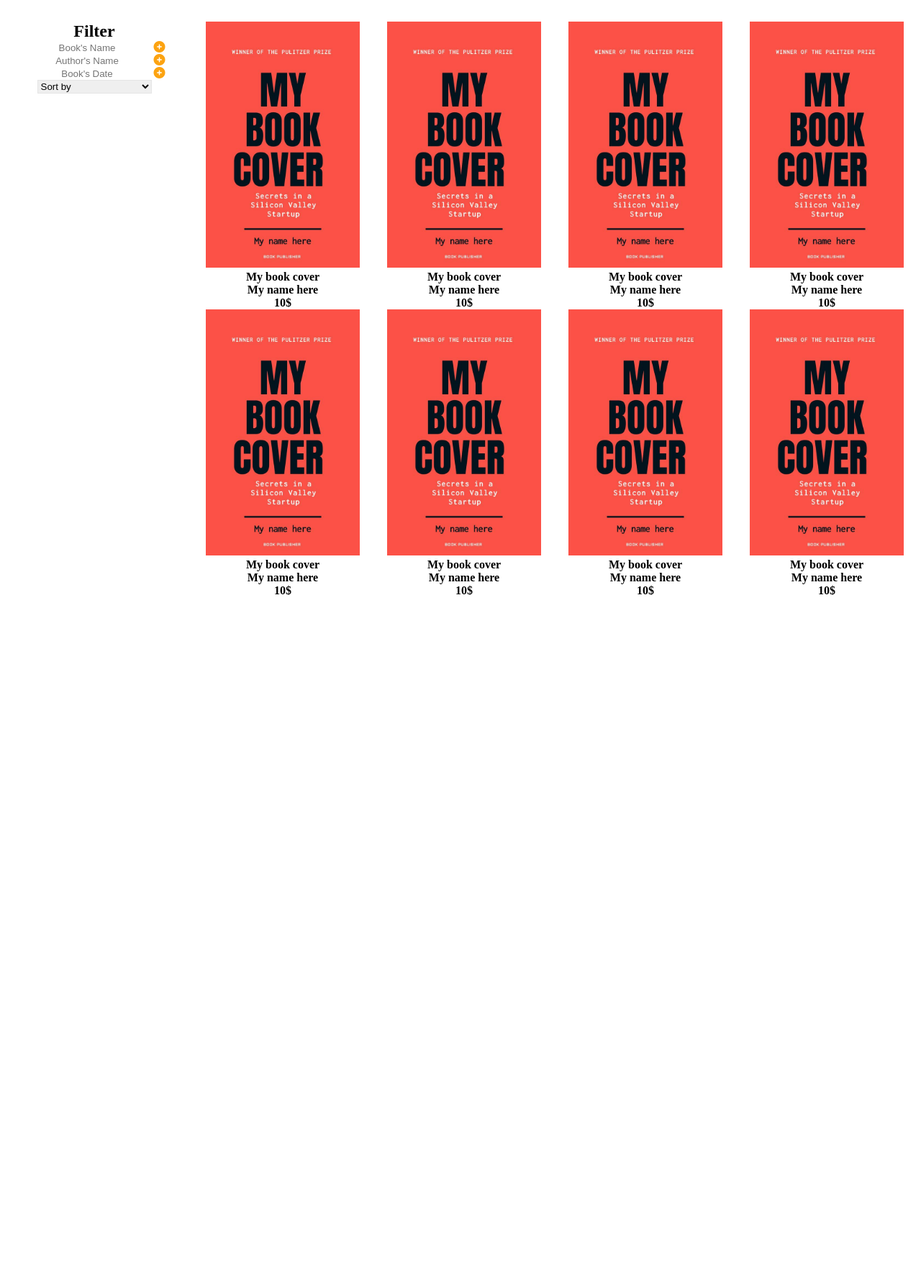
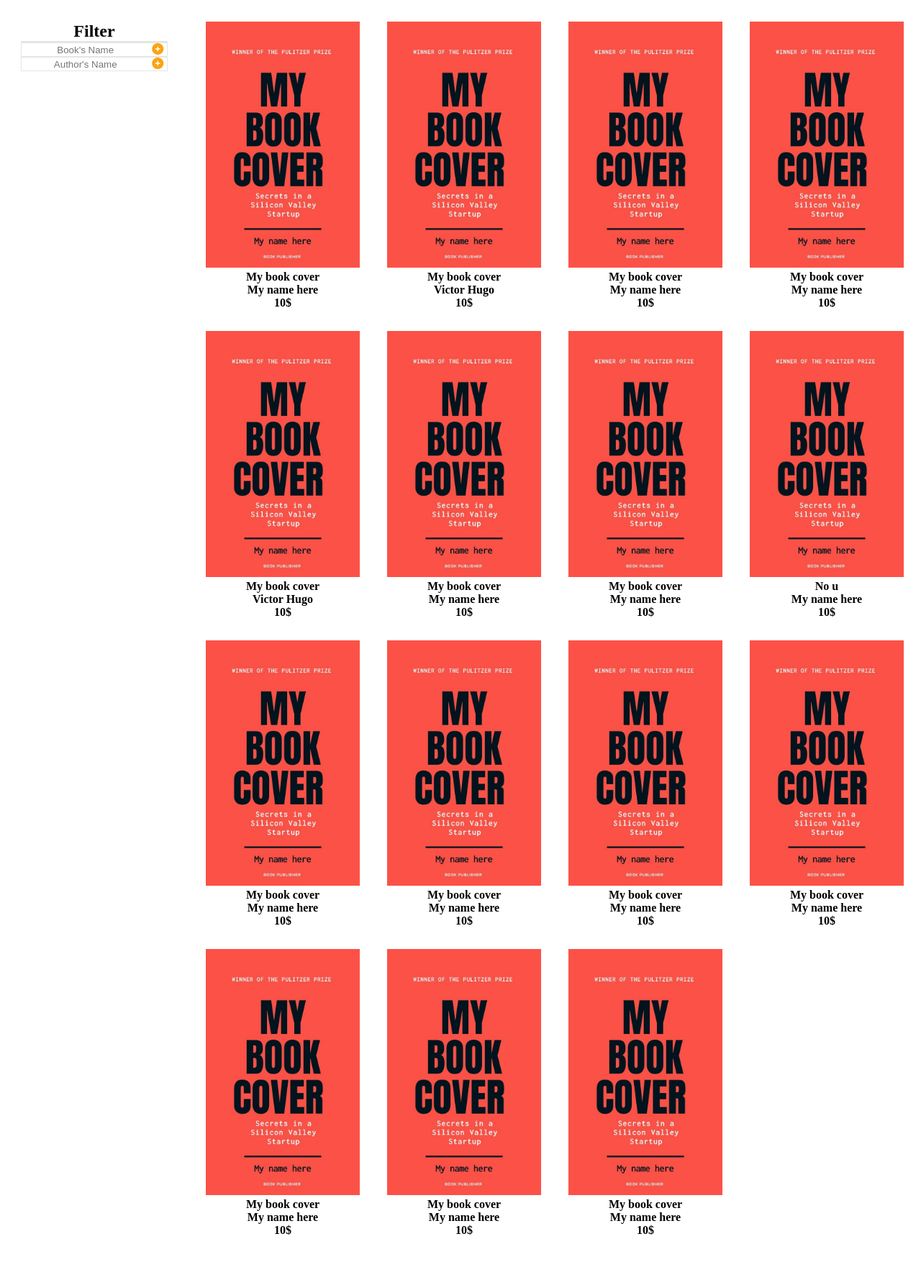
Before and after one commit to aminesaissihassani/Homer-brief-4, a PHP site: page /gallery.html in a window 1280 px wide. Shown: the whole page at 72% size. Before the commit the page ends 827 px from the top, so only its background shows below. Run offline with PHP 8.4, Linux system fonts and the light colour scheme; some libraries are stand-ins or nearby versions.

Commit message:
add filter

```diff
--- a/gallery.html
+++ b/gallery.html
@@ -7,83 +7,122 @@
         <title>Gallery</title>
         <script src="https://kit.fontawesome.com/eb86766cbf.js" crossorigin="anonymous"></script>
         <link rel="stylesheet" href="styles/styles.css">
+        <script src="js/filter.js"></script>
     </head>
     <body>
         <header></header>
 
+
+        <!-- the bodyier -->
         <div class="boder">
+            <!-- the filter -->
             <div class="filter">
                 <h2>Filter</h2>
-                <div class="showfilter"></div>
-                <div>
-                    <input type="text" placeholder="Book's Name">
-                    <label for="booksnamebtn"><i class="fas fa-plus-circle"></i></label>
-                    <input id="booksnamebtn" type="button" class="plusbtnnone">
+                <div class="showfilter" id="showfilter">
+
                 </div>
                 <div>
-                    <input type="text" placeholder="Author's Name">
-                    <label for="authorsnamebtn"><i class="fas fa-plus-circle"></i></label>
-                    <input id="authorsnamebtn" type="button" class="plusbtnnone">
+                    <input id="booksnamefilter" value="" type="text" placeholder="Book's Name">
+                    <label for="booksnamebtn"><i class="fas fa-plus-circle"></i></label>
+                    <input id="booksnamebtn" type="button" class="btnnone" onclick="filterBook();">
                 </div>
                 <div>
-                    <input type="text" placeholder="Book's Date">
+                    <input id="authorsnamefilter" value="" type="text" placeholder="Author's Name">
                     <label for="authorsnamebtn"><i class="fas fa-plus-circle"></i></label>
-                    <input id="authorsnamebtn" type="button" class="plusbtnnone">
+                    <input id="authorsnamebtn" type="button" class="btnnone" onclick="filterAuthor();">
                 </div>
-                <select name="sort" id="sort">
-                    <option disabled selected>Sort by</option>
-                    <option value="asc">Lowest price to highest</option>
-                    <option value="desc">Highest price to lowest</option>
-                </select>
             </div>
+            <!-- the books show-->
             <main>
                 <section>
                     <div><img src="img/books.jpg" alt="books"></div>
-                    <h4 id="title" class="title">My book cover</h4>
-                    <h4 id="author" class="author">My name here</h4>
-                    <h4 id="price" class="price"><span id="price">10</span>$</h4>
+                    <h4 class="title">My book cover</h4>
+                    <h4 class="author">My name here</h4>
+                    <h4><span class="price">10</span>$</h4>
                 </section>
                 <section>
                     <div><img src="img/books.jpg" alt="books"></div>
-                    <h4 id="title" class="title">My book cover</h4>
-                    <h4 id="author" class="author">My name here</h4>
-                    <h4 id="price" class="price">10$</h4>
+                    <h4 class="title">My book cover</h4>
+                    <h4 class="author">Victor Hugo</h4>
+                    <h4><span class="price">10</span>$</h4>
                 </section>
                 <section>
                     <div><img src="img/books.jpg" alt="books"></div>
-                    <h4 id="title" class="title">My book cover</h4>
-                    <h4 id="author" class="author">My name here</h4>
-                    <h4 id="price" class="price">10$</h4>
+                    <h4 class="title">My book cover</h4>
+                    <h4 class="author">My name here</h4>
+                    <h4><span class="price">10</span>$</h4>
                 </section>
                 <section>
                     <div><img src="img/books.jpg" alt="books"></div>
-                    <h4 id="title" class="title">My book cover</h4>
-                    <h4 id="author" class="author">My name here</h4>
-                    <h4 id="price" class="price">10$</h4>
+                    <h4 class="title">My book cover</h4>
+                    <h4 class="author">My name here</h4>
+                    <h4><span class="price">10</span>$</h4>
                 </section>
                 <section>
                     <div><img src="img/books.jpg" alt="books"></div>
-                    <h4 id="title" class="title">My book cover</h4>
-                    <h4 id="author" class="author">My name here</h4>
-                    <h4 id="price" class="price">10$</h4>
+                    <h4 class="title">My book cover</h4>
+                    <h4 class="author">Victor Hugo</h4>
+                    <h4><span class="price">10</span>$</h4>
                 </section>
                 <section>
                     <div><img src="img/books.jpg" alt="books"></div>
-                    <h4 id="title" class="title">My book cover</h4>
-                    <h4 id="author" class="author">My name here</h4>
-                    <h4 id="price" class="price">10$</h4>
+                    <h4 class="title">My book cover</h4>
+                    <h4 class="author">My name here</h4>
+                    <h4><span class="price">10</span>$</h4>
                 </section>
                 <section>
                     <div><img src="img/books.jpg" alt="books"></div>
-                    <h4 id="title" class="title">My book cover</h4>
-                    <h4 id="author" class="author">My name here</h4>
-                    <h4 id="price" class="price">10$</h4>
+                    <h4 class="title">My book cover</h4>
+                    <h4 class="author">My name here</h4>
+                    <h4><span class="price">10</span>$</h4>
                 </section>
                 <section>
                     <div><img src="img/books.jpg" alt="books"></div>
-                    <h4 id="title" class="title">My book cover</h4>
-                    <h4 id="author" class="author">My name here</h4>
-                    <h4 id="price" class="price">10$</h4>
+                    <h4 class="title">No u</h4>
+                    <h4 class="author">My name here</h4>
+                    <h4><span class="price">10</span>$</h4>
+                </section>
+                <section>
+                    <div><img src="img/books.jpg" alt="books"></div>
+                    <h4 class="title">My book cover</h4>
+                    <h4 class="author">My name here</h4>
+                    <h4><span class="price">10</span>$</h4>
+                </section>
+                <section>
+                    <div><img src="img/books.jpg" alt="books"></div>
+                    <h4 class="title">My book cover</h4>
+                    <h4 class="author">My name here</h4>
+                    <h4><span class="price">10</span>$</h4>
+                </section>
+                <section>
+                    <div><img src="img/books.jpg" alt="books"></div>
+                    <h4 class="title">My book cover</h4>
+                    <h4 class="author">My name here</h4>
+                    <h4><span class="price">10</span>$</h4>
+                </section>
+                <section>
+                    <div><img src="img/books.jpg" alt="books"></div>
+                    <h4 class="title">My book cover</h4>
+                    <h4 class="author">My name here</h4>
+                    <h4><span class="price">10</span>$</h4>
+                </section>
+                <section>
+                    <div><img src="img/books.jpg" alt="books"></div>
+                    <h4 class="title">My book cover</h4>
+                    <h4 class="author">My name here</h4>
+                    <h4><span class="price">10</span>$</h4>
+                </section>
+                <section>
+                    <div><img src="img/books.jpg" alt="books"></div>
+                    <h4 class="title">My book cover</h4>
+                    <h4 class="author">My name here</h4>
+                    <h4><span class="price">10</span>$</h4>
+                </section>
+                <section>
+                    <div><img src="img/books.jpg" alt="books"></div>
+                    <h4 class="title">My book cover</h4>
+                    <h4 class="author">My name here</h4>
+                    <h4><span class="price">10</span>$</h4>
                 </section>
             </main>
         </div>
--- a/styles/_gallery.scss
+++ b/styles/_gallery.scss
@@ -15,17 +15,30 @@
                 text-align: center;
             }
         }
-
-        select {
-            border: 1px solid $platinum;
-        }
-        .plusbtnnone {
+        .btnnone {
             display: none;
         }
         label {
             i {
                 color: $orangeWeb;
             }
+        }
+        // show filter
+        .showfilter {
+            width: 80%;
+            border: 1px solid $platinum;
+            div {
+                margin: 10px;
+                border: 1px solid $black;
+                border-radius: 20px;
+                span {
+                    margin-left: 5px;
+                }
+            }
+        }
+        div {
+            width: 80%;
+            border: 1px solid $platinum;
         }
     }
     main {
@@ -34,6 +47,7 @@
         display: grid;
         grid-template-columns: 25% 25% 25% 25%;
         section {
+            margin-bottom: 30px;
             text-align: center;
             div {
                 img {
--- a/styles/styles.css
+++ b/styles/styles.css
@@ -148,16 +148,32 @@
   text-align: center;
 }
 
-.boder .filter select {
-  border: 1px solid #E5E5E5;
-}
-
-.boder .filter .plusbtnnone {
+.boder .filter .btnnone {
   display: none;
 }
 
 .boder .filter label i {
   color: #FCA311;
+}
+
+.boder .filter .showfilter {
+  width: 80%;
+  border: 1px solid #E5E5E5;
+}
+
+.boder .filter .showfilter div {
+  margin: 10px;
+  border: 1px solid #000000;
+  border-radius: 20px;
+}
+
+.boder .filter .showfilter div span {
+  margin-left: 5px;
+}
+
+.boder .filter div {
+  width: 80%;
+  border: 1px solid #E5E5E5;
 }
 
 .boder main {
@@ -170,6 +186,7 @@
 }
 
 .boder main section {
+  margin-bottom: 30px;
   text-align: center;
 }
 
--- a/styles/styles.scss
+++ b/styles/styles.scss
@@ -67,8 +67,8 @@
        h1{
         font-size: 25px;
         font-family: Rockwell;
-       }
-       P{
+    }
+    P{
         font-family: Rockwell;
         color: #8D8E93;
         }
```
Also changed, not shown: js/filter.js (added, +173 -0 lines), 1 other file.
